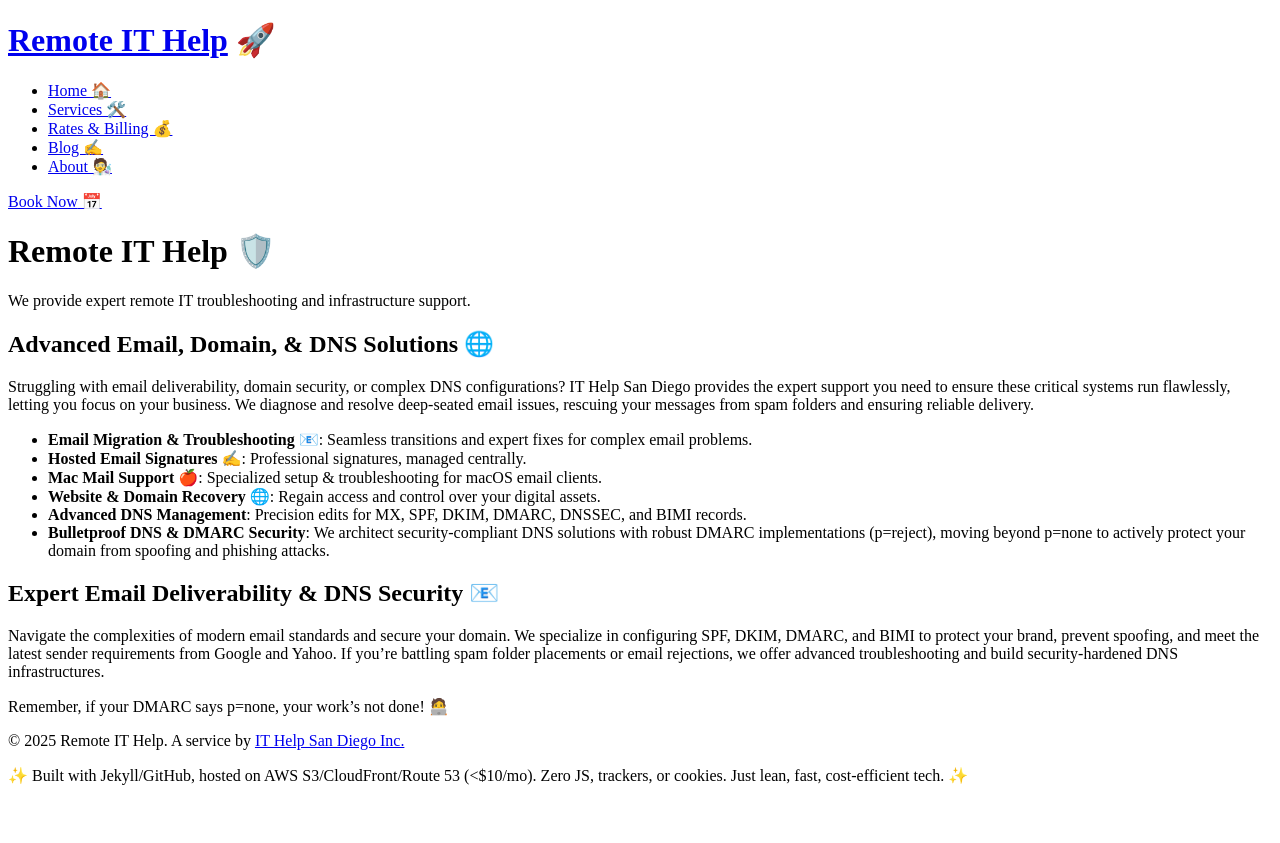
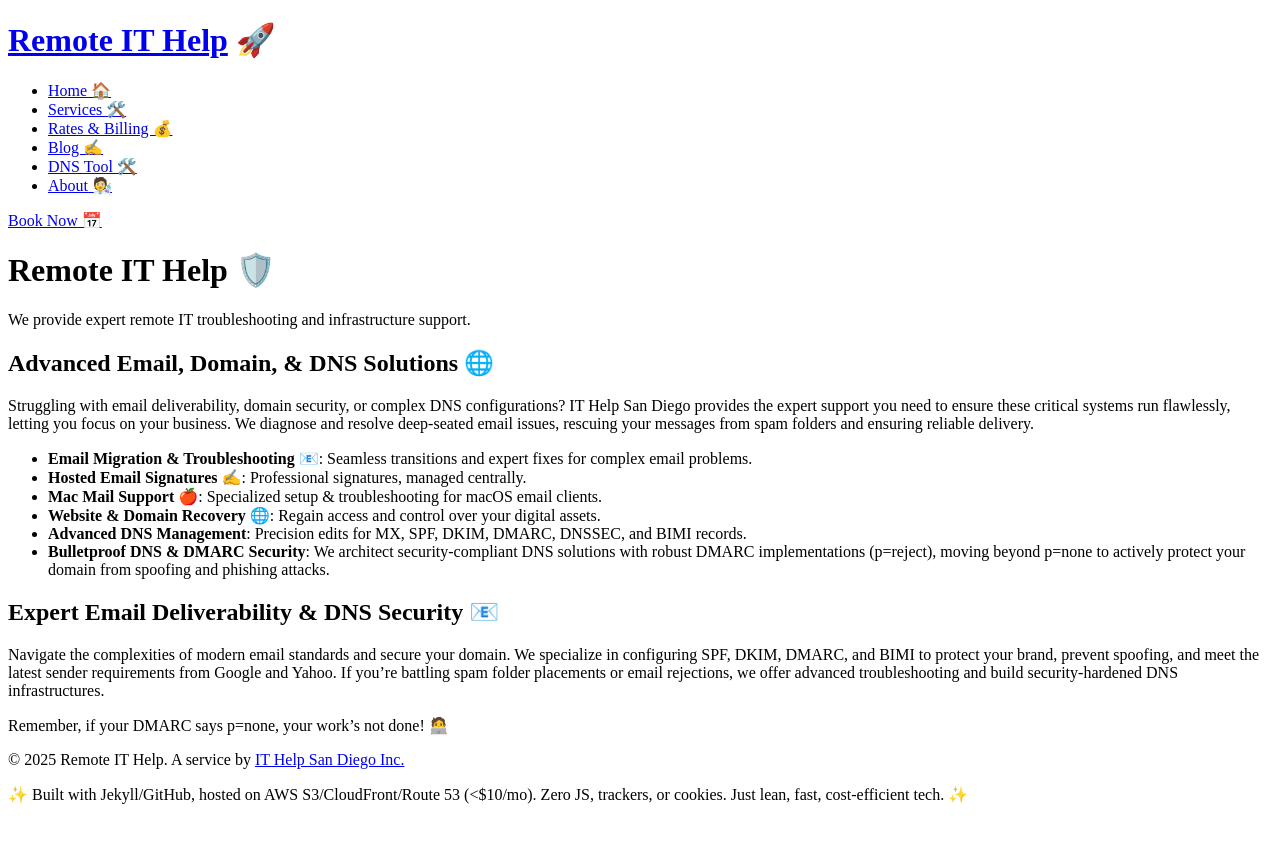
Before and after one commit to careyjames/remote-it-help-site, a Jekyll site: the page built from index.md, in a window 1280 px wide. Shown: the top 843 px of the page. Built offline with Jekyll 4.4.1, drawn with Linux system fonts in a browser that asks for light colours.

Commit message:
Update default.html

```diff
--- a/_layouts/default.html
+++ b/_layouts/default.html
@@ -77,6 +77,7 @@
           <li><a href="{{ '/services.html' | relative_url }}">Services 🛠️</a></li>
           <li><a href="{{ '/billing.html' | relative_url }}">Rates & Billing 💰</a></li>
           <li><a href="{{ '/blog.html' | relative_url }}">Blog ✍️</a></li>
+          <li><a href="{{ '/dns-tool.html' | relative_url }}">DNS Tool 🛠️</a></li>
           <li><a href="{{ '/about.html' | relative_url }}">About 🧑‍🔬</a></li>
         </ul>
       </nav>
```
